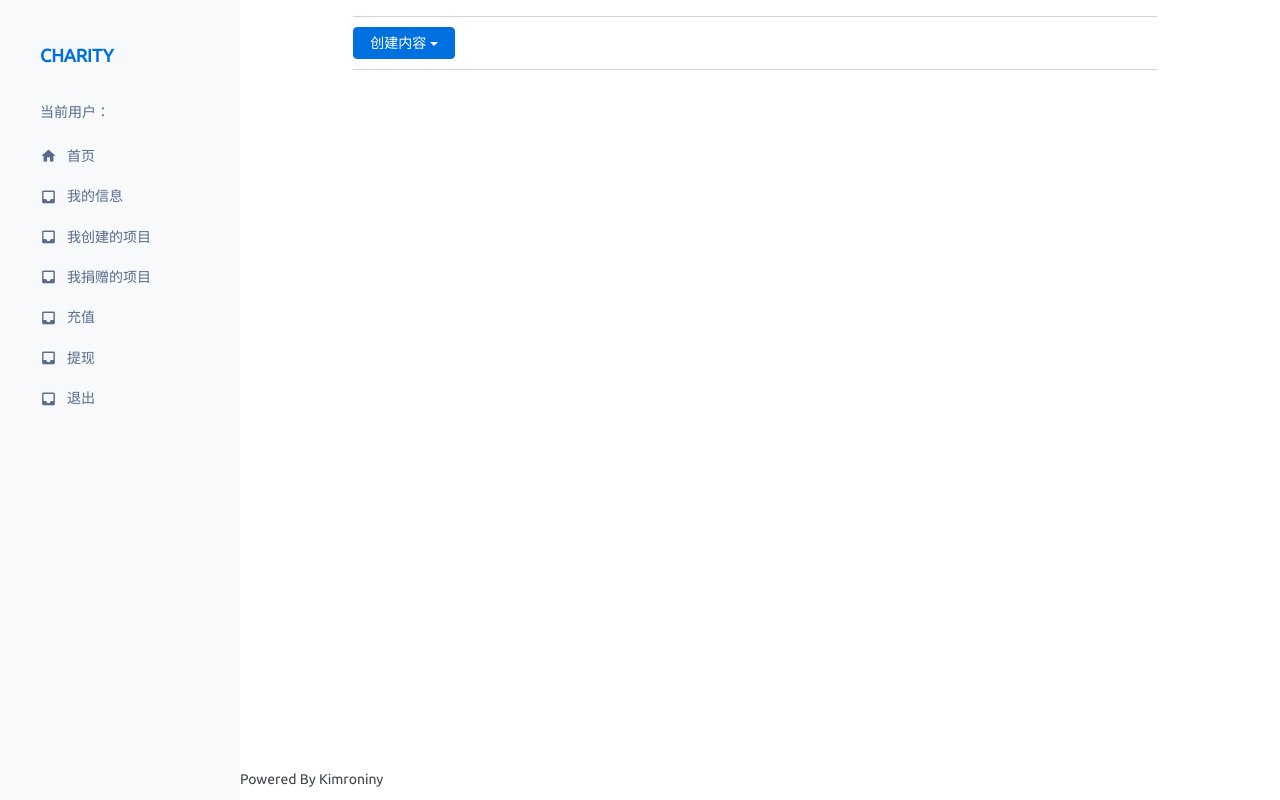
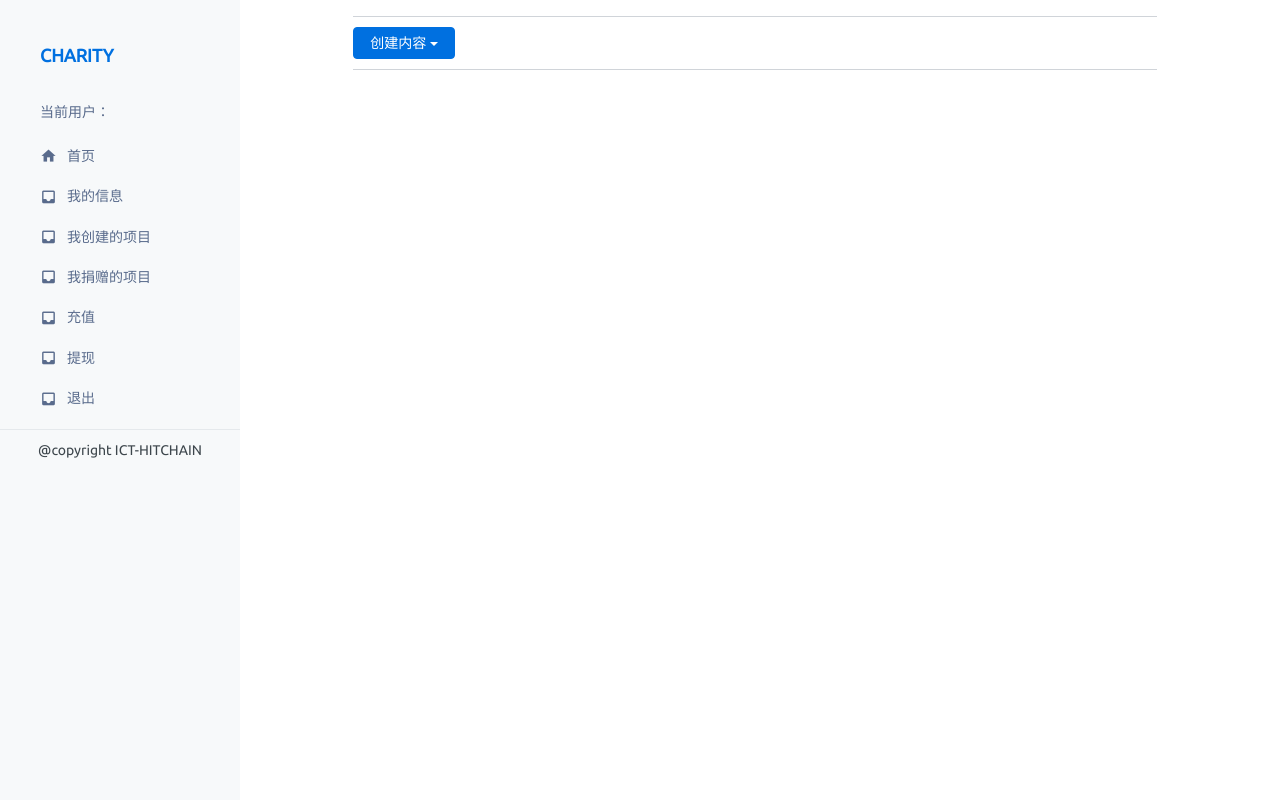
Before and after one commit to kimroniny/ElectronicData, a Python web app: template app/templates/index.html in a window 1280 px wide. Run offline with Jinja, Linux system fonts and the light colour scheme; the template is opened without the code that fills it, so the values that code supplies are empty; some libraries are stand-ins or nearby versions; some web fonts are replaced.

Commit message:
update: base.html, remove footer and add that to sidebar

```diff
--- a/app/templates/base/base.html
+++ b/app/templates/base/base.html
@@ -152,6 +152,14 @@
                             </a>
                         </li>
                     </ul>
+                    <div class="menu-divider" style="
+                        display: block;
+                        width: 100%;
+                        height: 1px;
+                        background-color: #E5E9EC;
+                        margin: 10px 0;
+                    "></div>
+                    <div class="text-center">@copyright ICT-HITCHAIN</div>
                 </div>
             </div>
         </div>
@@ -226,11 +234,6 @@
                 </div>
                 <!-- Main Wrapper -->
             </div>
-
-            <!-- /Page Inner -->
-            <div class="page-footer">
-                <p>Powered By Kimroniny</p>
-            </div>
         </div>
         <!-- /Page Content -->
     </div>
```
Also changed, not shown: 1 other file.
